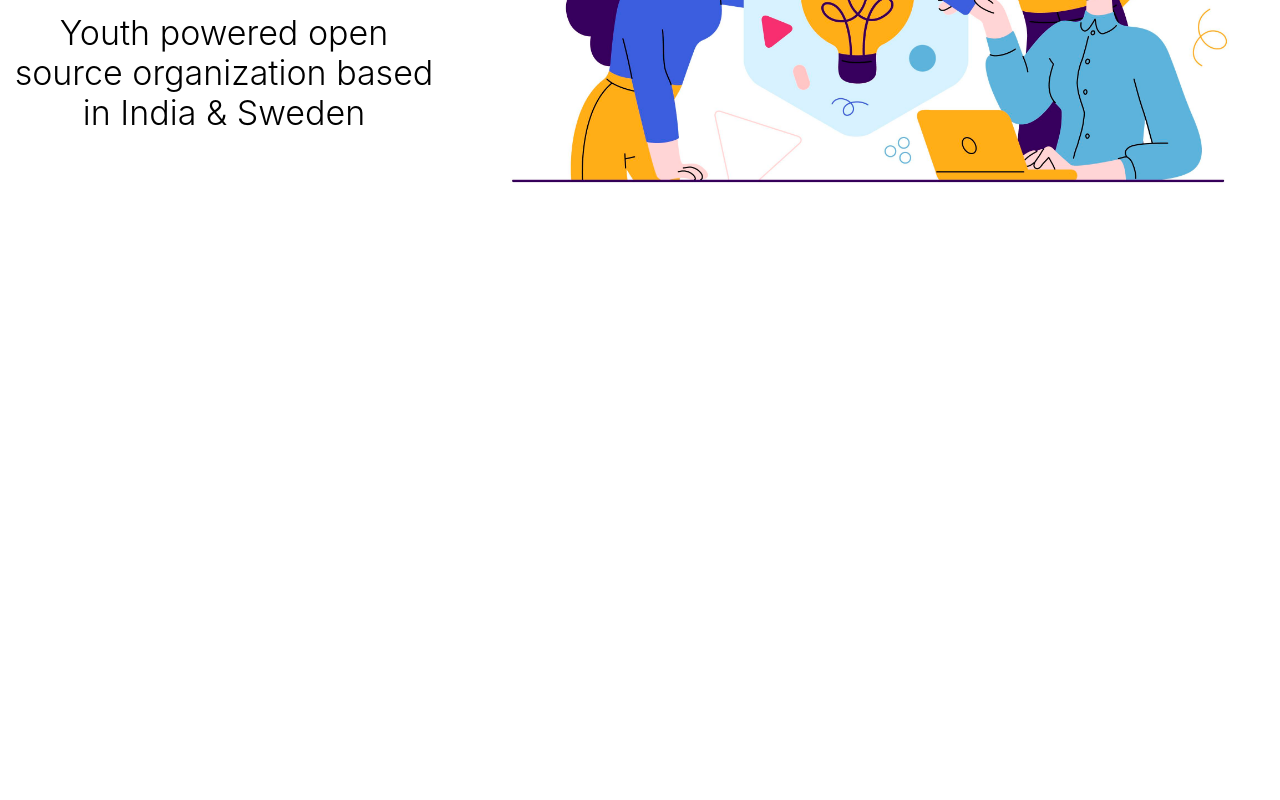
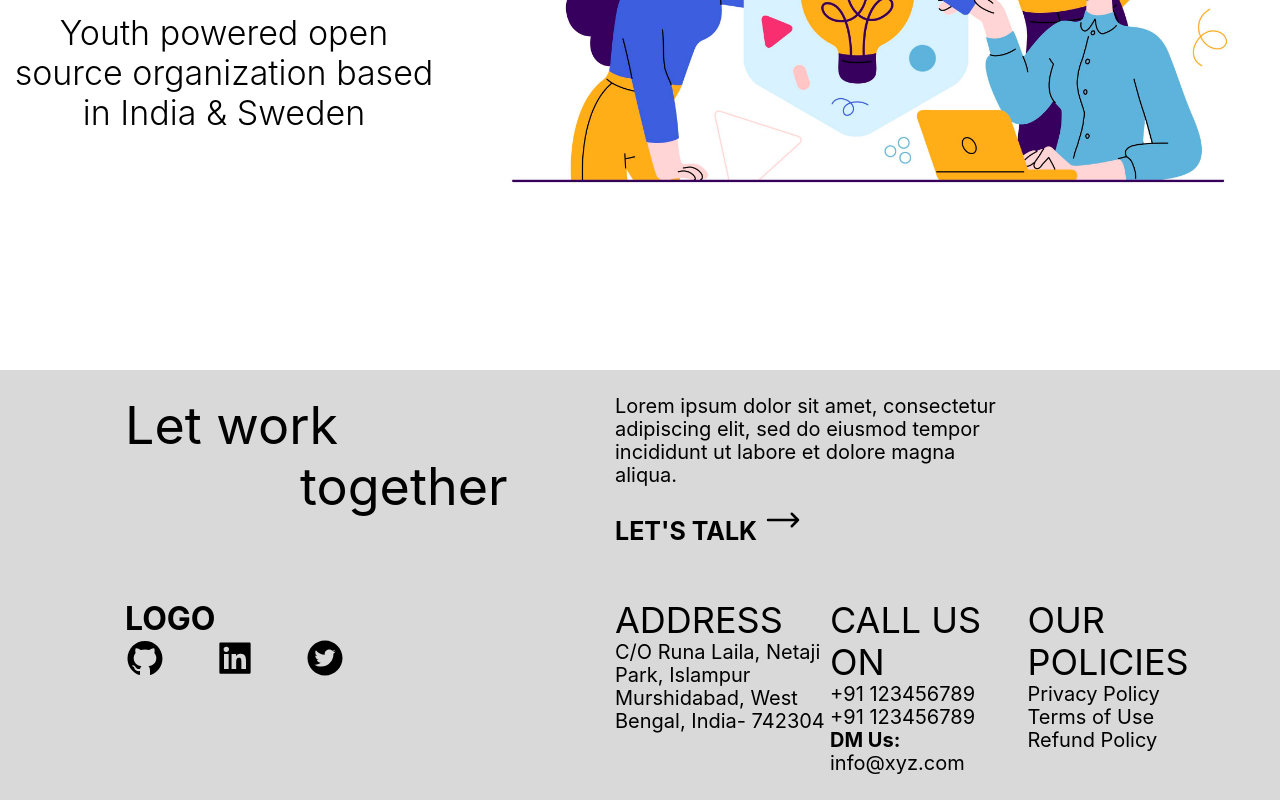
Before and after one commit to Blazify/blazify.tech, a React (Create React App) app: page / in a window 1280 px wide. Shown: the part 430-1230 px from the top of the page. Before the commit the page ends 800 px from the top, so only its background shows below. Built offline with nearby package versions, Linux system fonts and the light colour scheme.

Commit message:
footer component

```diff
--- a/src/App.js
+++ b/src/App.js
@@ -4,11 +4,14 @@ import { Fragment } from "react";
 // import Member from "./components/Member card/Member";
 // import memberData from "./assets/MemberData";
 import Home from "./components/Home/Home";
+import Footer from "./components/Footer/Footer";
 
 function App() {
   return (
     <Fragment>
       <Home />
+
+      <Footer />
 
       {/* {memberData.map((item, index) => (
         <Member key={index} memberData={item} />
--- /dev/null
+++ b/src/components/Footer/Footer.jsx
@@ -0,0 +1,81 @@
+import React from "react";
+import {
+  AiFillGithub,
+  AiFillLinkedin,
+  AiFillTwitterCircle,
+} from "react-icons/ai";
+
+import { HiOutlineArrowLongRight } from "react-icons/hi2";
+
+import classes from "./Footer.module.css";
+
+export default function Footer() {
+  const openInNewTab = (url) => {
+    window.open(url, "_blank", "noopener,noreferrer");
+  };
+
+  return (
+    <div className={classes.container}>
+      <div className={classes.about}>
+        <div className={classes.slogan}>
+          <h1>Let work</h1>
+          <h1 className={classes.together}> together</h1>
+        </div>
+
+        <div className={classes.letsTalk}>
+          <p>
+            Lorem ipsum dolor sit amet, consectetur adipiscing elit, sed do
+            eiusmod tempor incididunt ut labore et dolore magna aliqua.
+          </p>
+          <a href="www.google.com"> LET'S TALK </a>
+          <button
+            className={classes.arrow}
+            onClick={() => openInNewTab("www.google.com")}
+          >
+            <HiOutlineArrowLongRight />
+          </button>
+        </div>
+      </div>
+      <div className={classes.secondSection}>
+        <div className={classes.logo}>
+          <h1>LOGO</h1>
+
+          <div>
+            <button onClick={() => openInNewTab("www.google.com")}>
+              <AiFillGithub />
+            </button>
+            <button onClick={() => openInNewTab("www.google.com")}>
+              <AiFillLinkedin />
+            </button>
+            <button onClick={() => openInNewTab("www.google.com")}>
+              <AiFillTwitterCircle />
+            </button>
+          </div>
+        </div>
+
+        <div className={classes.linkes}>
+          <div className={classes.address}>
+            <h2>ADDRESS</h2>
+            <p>
+              C/O Runa Laila, Netaji Park, Islampur Murshidabad, West Bengal,
+              India- 742304
+            </p>
+          </div>
+          <div className={classes.callUsOn}>
+            <h2>CALL US ON</h2>
+            <p>+91 123456789</p>
+            <p>+91 123456789</p>
+            <h1>DM Us:</h1>
+            <a href="www.google.com">info@xyz.com</a>
+          </div>
+          <div className={classes.ourPolicies}>
+            <h2>OUR POLICIES</h2>
+            <a href="www.google.com">Privacy Policy</a>
+            <a href="www.google.com">Terms of Use</a>
+            <a href="www.google.com">Refund Policy</a>
+          </div>
+        </div>
+      </div>
+    </div>
+  );
+}
--- /dev/null
+++ b/src/components/Footer/Footer.module.css
@@ -0,0 +1,98 @@
+.container {
+  background: #d9d9d9;
+  padding: 25px;
+}
+a:link,
+a:visited {
+  text-decoration: none;
+  color: black;
+  cursor: pointer;
+}
+
+.about {
+  display: flex;
+  justify-content: space-between;
+}
+.slogan {
+  margin-left: 100px;
+}
+
+.slogan h1 {
+  font-weight: 400;
+  font-size: 52px;
+  line-height: 61px;
+}
+.together {
+  margin-left: 175px;
+}
+
+.letsTalk {
+  width: 50vw;
+}
+.letsTalk p {
+  width: 400px;
+  font-size: 20px;
+  line-height: 23px;
+  margin-bottom: 13px;
+}
+.letsTalk a {
+  font-weight: 700;
+  font-size: 25px;
+}
+
+.secondSection {
+  display: flex;
+  justify-content: space-between;
+  margin-top: 50px;
+}
+.logo {
+  margin-left: 100px;
+}
+.linkes {
+  width: 50vw;
+  display: flex;
+  justify-content: space-between;
+}
+
+.linkes h2 {
+  font-weight: 400;
+  font-size: 36px;
+  line-height: 42px;
+}
+.linkes p,
+a {
+  font-weight: 400;
+  font-size: 20px;
+  line-height: 23px;
+}
+.address p {
+  width: 215px;
+}
+.callUsOn h1 {
+  font-weight: 700;
+  font-size: 20px;
+  line-height: 23px;
+}
+.ourPolicies {
+  display: flex;
+  flex-direction: column;
+}
+
+button {
+  border: none;
+  background: none;
+  font-size: 40px;
+  color: #000000;
+  cursor: pointer;
+  transition: 0.5s;
+  margin: 0px 50px 0px 0px;
+}
+
+button:hover {
+  color: #72298c;
+  transform: rotate(22deg);
+}
+
+.arrow {
+  /* height: 40px; */
+}
```
